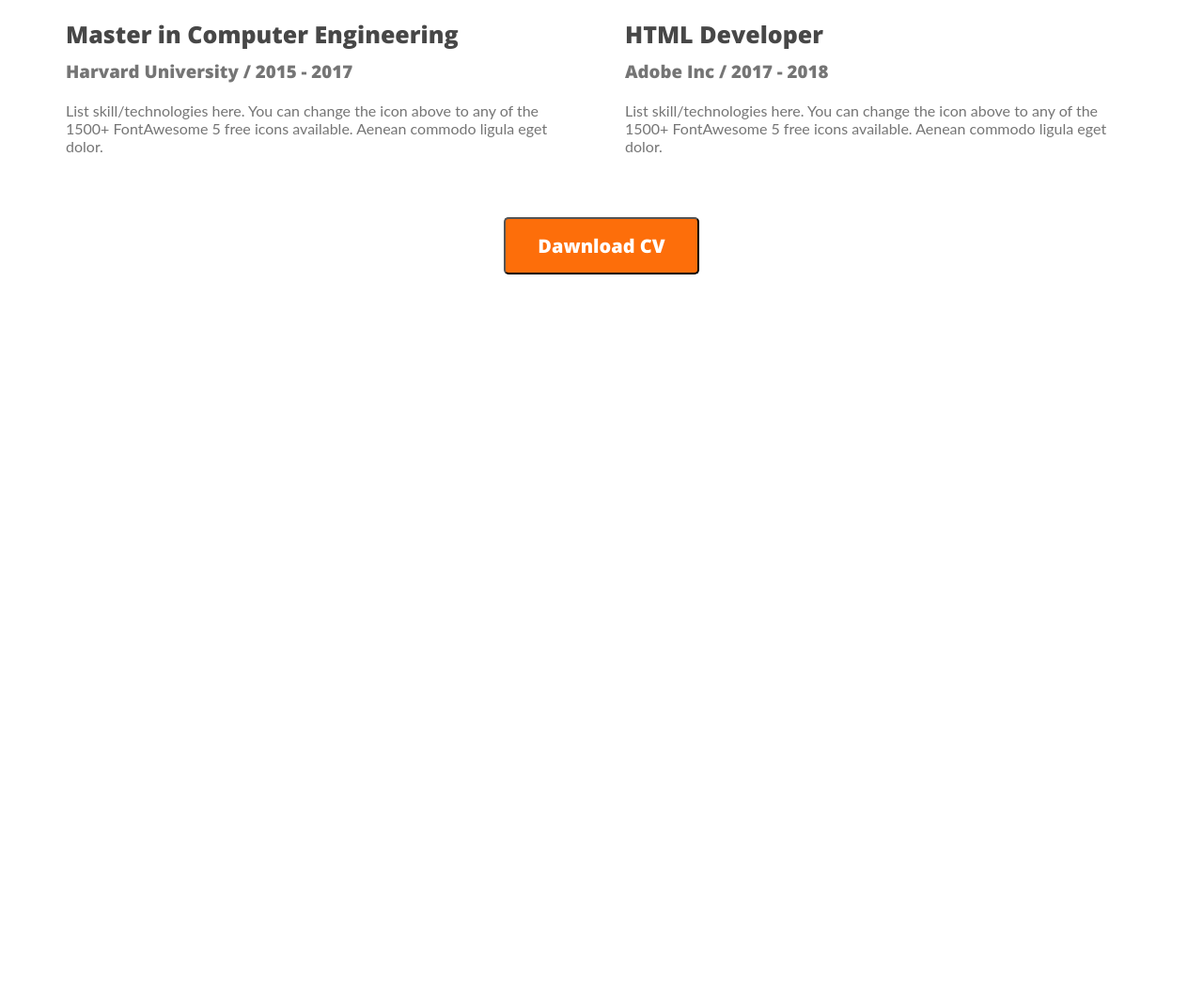
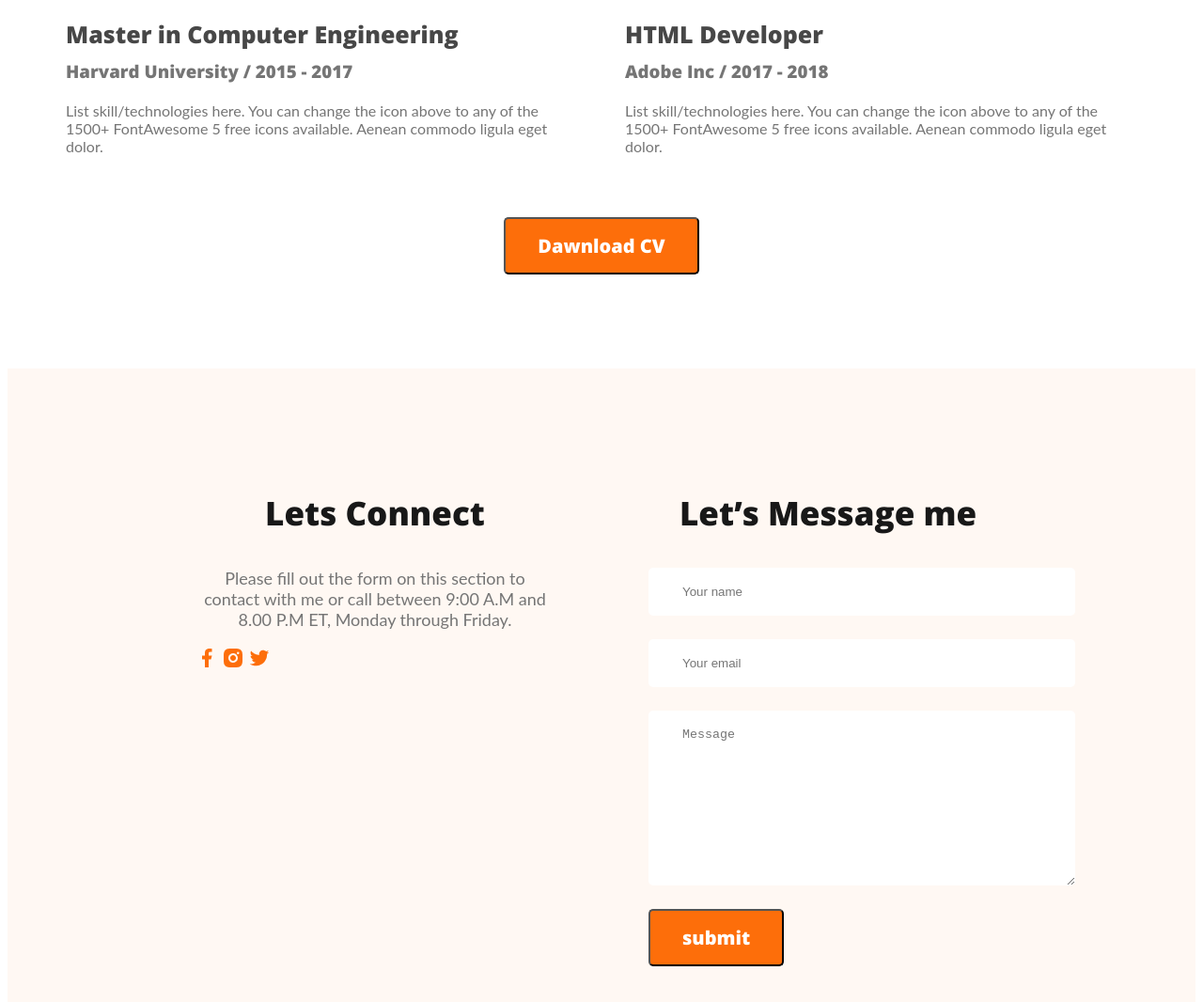
Before and after one commit to roksana62/web-developer-porttfolio, a plain HTML site: page index.html in a window 1280 px wide. Shown: the part 2797-3863 px from the top of the page at 94% size. Before the commit the page ends 3097 px from the top, so only its background shows below. Drawn offline with nearby package versions, Linux system fonts and the light colour scheme.

Commit message:
footer is added

```diff
--- a/index.html
+++ b/index.html
@@ -140,7 +140,27 @@
         </section>
     </main>
     <footer>
+        <div class="footer-column">
+            <h3 class="section-title">Lets Connect</h3>
+            <p class="section-description">Please fill out the form on this section to contact with me or call between 9:00 A.M and 8.00 P.M ET, Monday through Friday.</p>
+            <div class="social-links">
+                <a href=""><img src="images/icons/facebook.png" alt=""></a>
+                <a href=""><img src="images/icons/insta.png" alt=""></a>
+                <a href=""><img src="images/icons/twitter.png" alt=""></a>
 
+
+            </div>
+        </div>
+        <div class="footer-column">
+            <h3 class="section-title">Let’s Message me</h3>
+
+            <form class="contact">
+               <input type="text" placeholder="Your name">
+                <input type="email" placeholder="Your email">
+                <textarea placeholder="Message" id="" cols="30" rows="10"></textarea>
+                <input class="btn-primary" type="submit" value="submit">
+            </form>
+        </div>
     </footer>
 </body>
 </html>
--- a/style.css
+++ b/style.css
@@ -205,3 +205,28 @@ margin-bottom: 10px;
     text-align: center;
     margin-top: 50px;
 }
+footer{
+    display: flex;
+    background: #FFF8F3;
+    gap: 100px;
+    padding: 130px 200px;
+    margin-top: 100px;
+}
+.footer-column
+{
+    width: 50%;
+}
+.social-links{
+    margin-right: 25px;
+}
+.contact input[type="text"],.contact input[type="email"],  textarea {
+display: block;
+margin-bottom: 25px;
+padding: 18px 36px;
+color: #757575;
+border-radius: 5px;
+background: #FFF;
+border: 0;
+width: 100%;
+
+}
```
